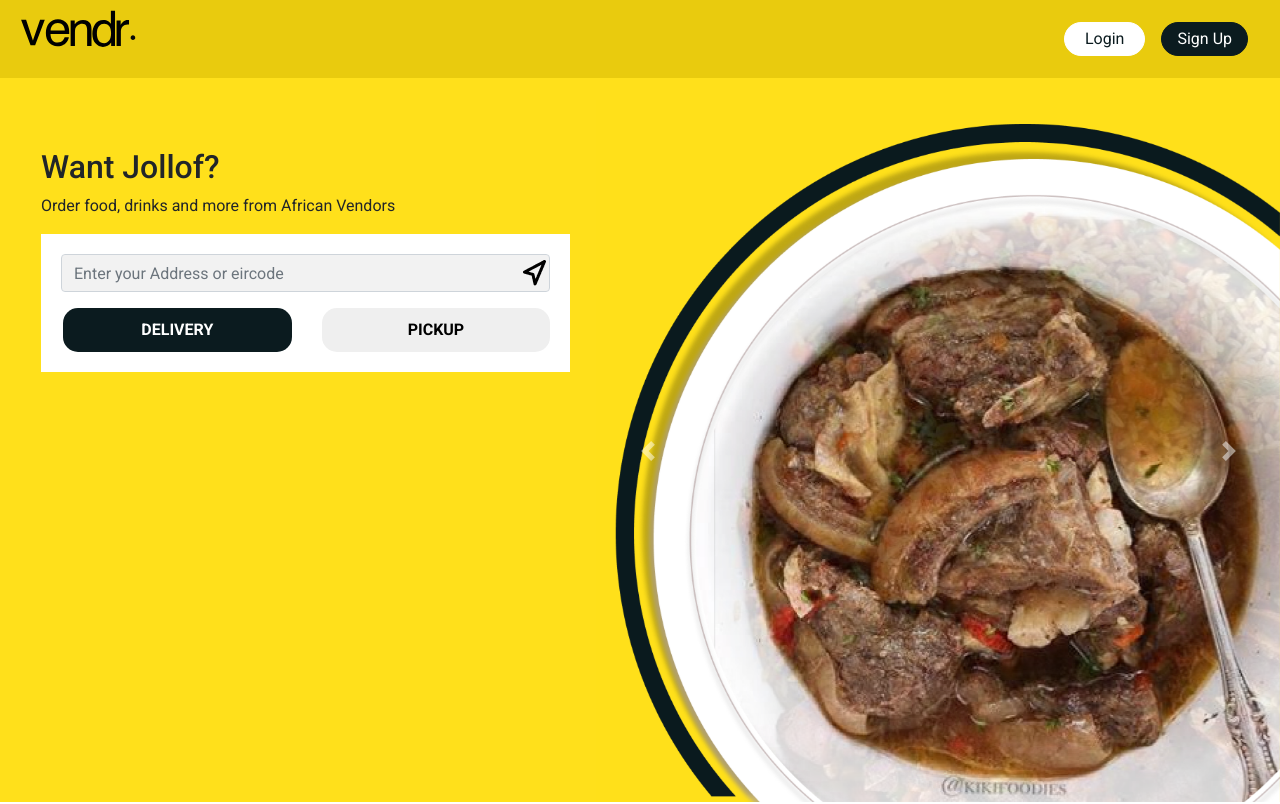
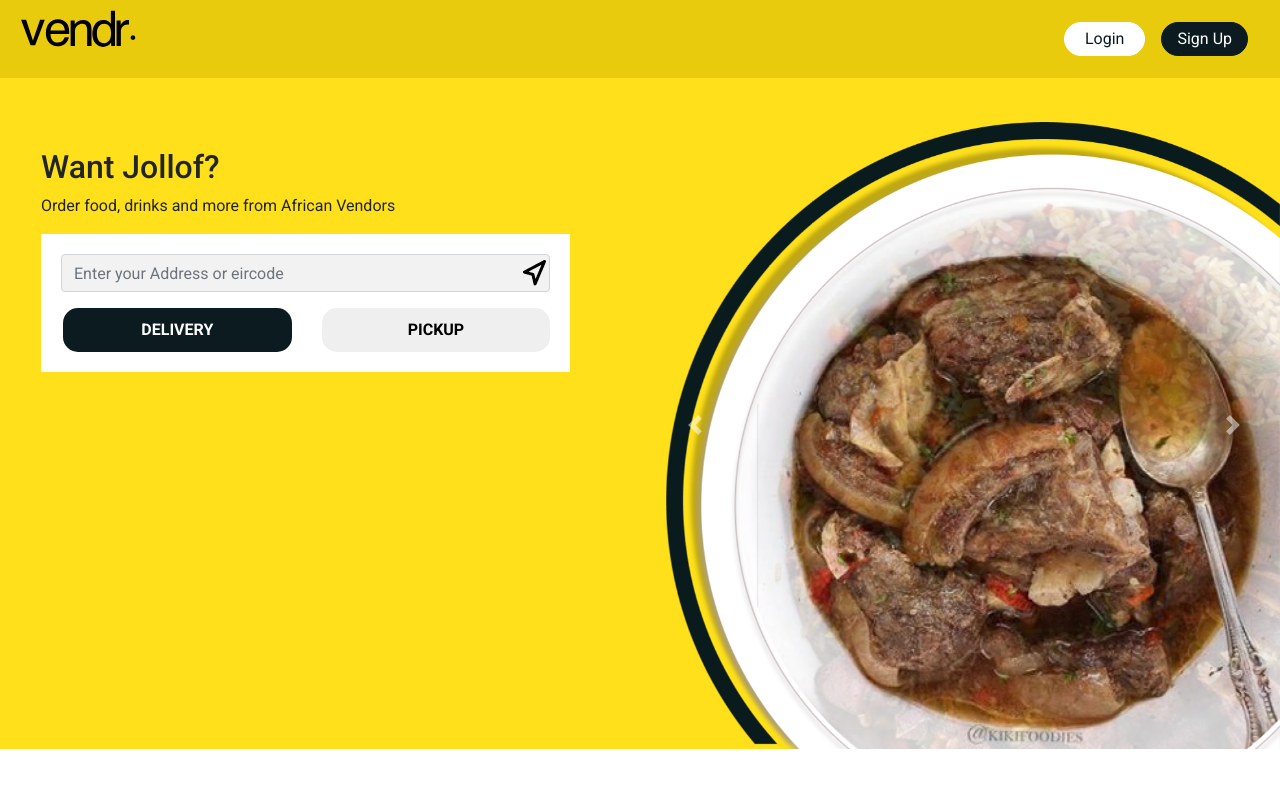
Before and after one commit to Fmarvelsk/Food-vendor, a React (Create React App) app: page / in a window 1280 px wide. Shown: the top 804 px of the page. Built offline with nearby package versions, Linux system fonts and the light colour scheme.

Commit message:
vendorFood

```diff
--- a/src/App.css
+++ b/src/App.css
@@ -352,9 +352,8 @@ img.dot-stroke {
 .dds {
   display: flex;
   justify-content: flex-end;
-}
-img.sos {
-  width: 80%;
+  width: 50%;
+
 }
 .email-form {
   max-width: 50%;
--- a/src/index.css
+++ b/src/index.css
@@ -98,3 +98,7 @@ p.da{
 .svg-width{
 	width: 2rem !important;
 }
+.carousel-item.active {
+    display: flex;
+    justify-content: flex-end;
+}
```
Also changed, not shown: 2 other files (tests, documents, lock files or other folders).
